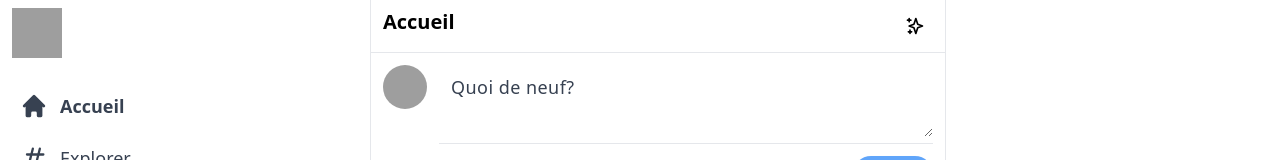
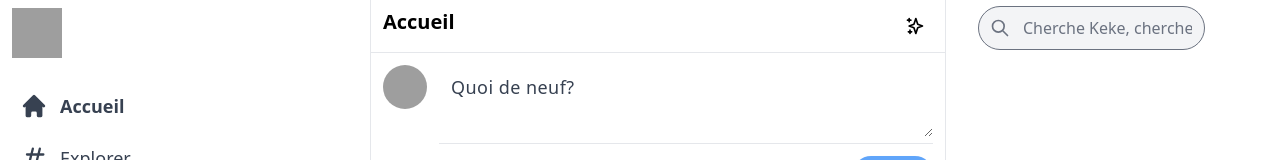
Before and after one commit to Didi518/keke-tweet, a Next.js app: page / in a window 1280 px wide. Shown: the top 160 px of the page. Built offline with nearby package versions, Linux system fonts and the light colour scheme; grey boxes are pictures that could not be loaded.

Commit message:
component widgets et barre de recherche

```diff
--- /dev/null
+++ b/components/Widjets.js
@@ -0,0 +1,18 @@
+import { SearchIcon } from '@heroicons/react/outline';
+
+export default function Widjets() {
+  return (
+    <div className="xl:w-[600px] hidden lg:inline ml-8 space-y-5">
+      <div className="w-[90%] xl:w-[75%] sticky top-0 bg-white py-1.5 z-50">
+        <div className="flex items-center p-3 rounded-full relative">
+          <SearchIcon className="h-5 z-50 text-gray-500" />
+          <input
+            className="absolute inset-0 rounded-full pl-11 border-gray-500 text-gray-700 focus:shadow-lg focus:bg-white bg-gray-100"
+            type="text"
+            placeholder="Cherche Keke, cherche!"
+          />
+        </div>
+      </div>
+    </div>
+  );
+}
--- a/pages/index.js
+++ b/pages/index.js
@@ -1,6 +1,7 @@
 import Head from 'next/head';
 import Feed from '../components/Feed';
 import Sidebar from '../components/Sidebar';
+import Widjets from '../components/Widjets';
 
 export default function Home() {
   return (
@@ -19,6 +20,7 @@
         <Feed />
 
         {/* Widgets */}
+        <Widjets />
 
         {/* Moale */}
       </main>
```
